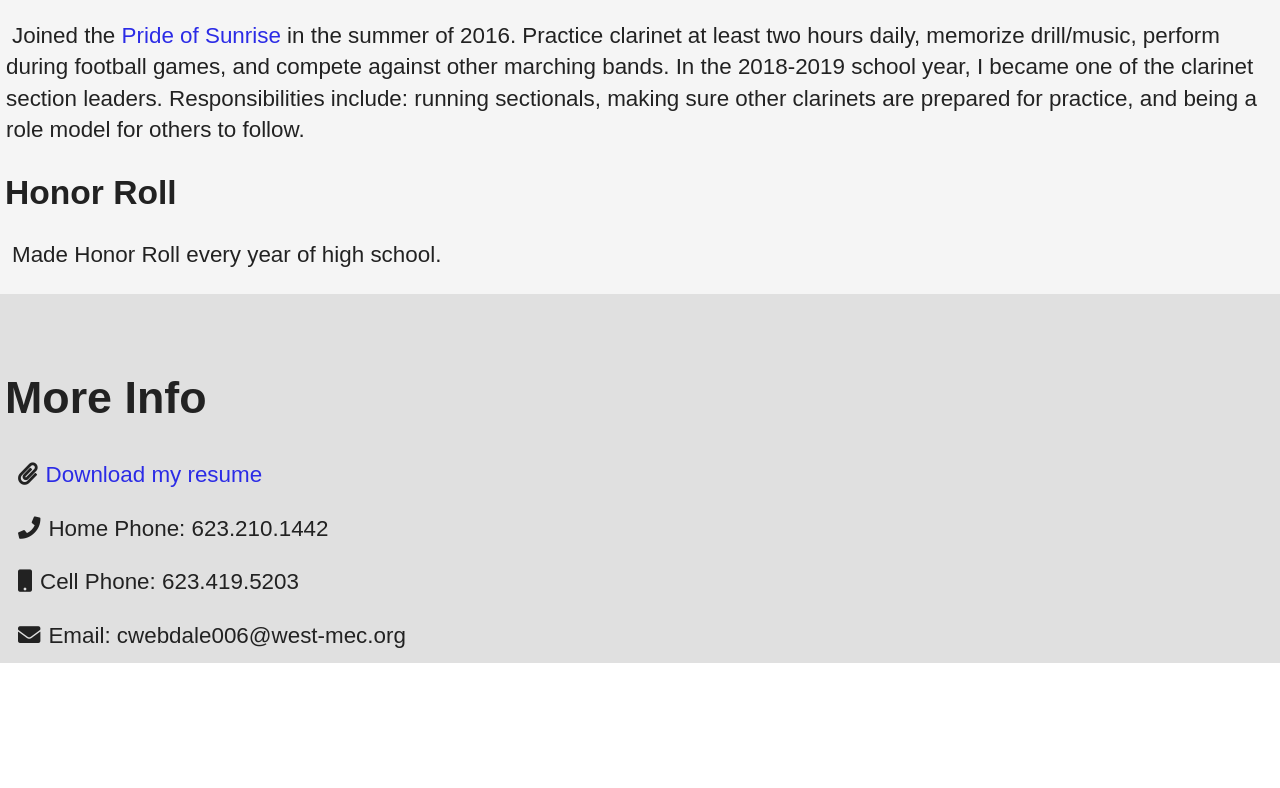
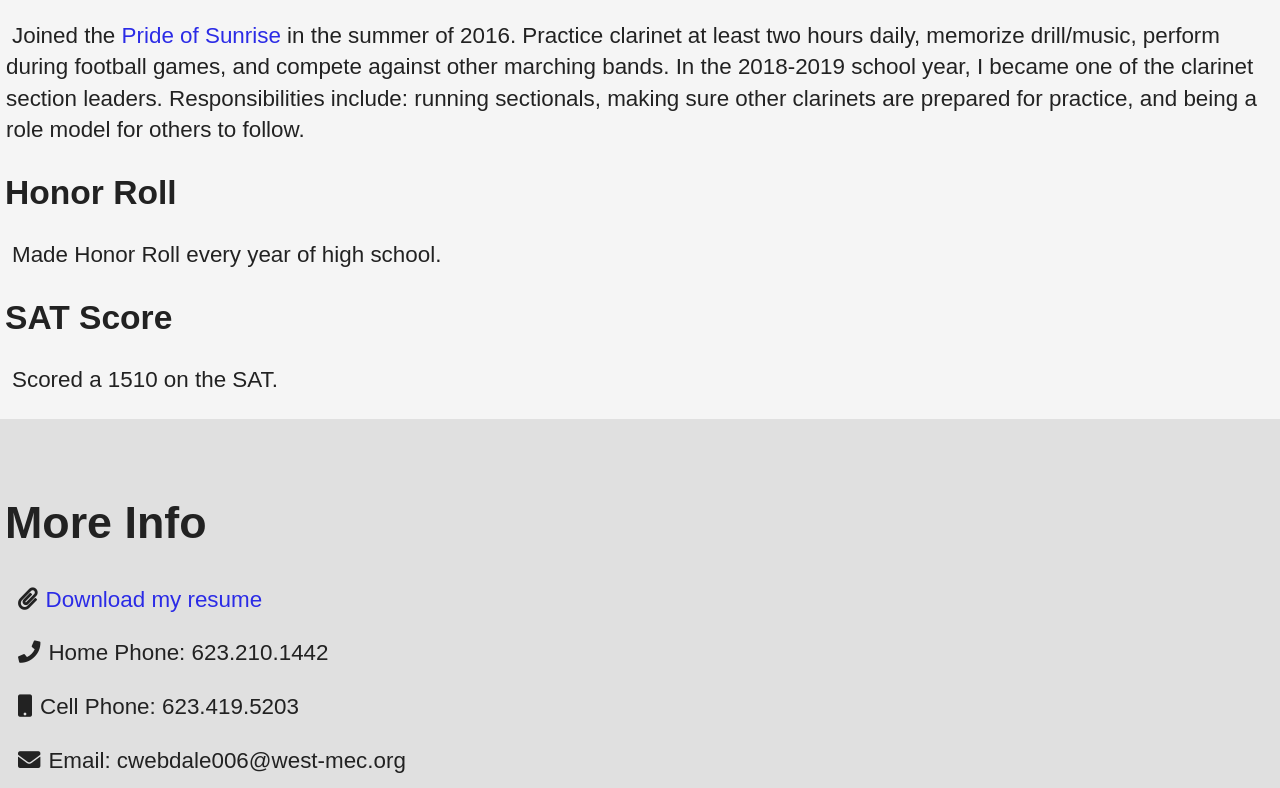
Before and after one commit to CWebdale006/new_portfolio, a plain HTML site: page index.html in a window 1280 px wide. Shown: the part 2693-3481 px from the top of the page. Before the commit the page ends 3356 px from the top, so only its background shows below. Drawn offline with nearby package versions, Linux system fonts and the light colour scheme; a web font is replaced by a local one.

Commit message:
Added my SAT score

```diff
--- a/index.html
+++ b/index.html
@@ -231,6 +231,9 @@
 
     <h2>Honor Roll</h2>
     <p>Made Honor Roll every year of high school. </p>
+
+    <h2>SAT Score</h2>
+    <p>Scored a 1510 on the SAT. </p>
   </section>
 
   <!--Footer with contact information as well as a place to download my resume. -->
```
